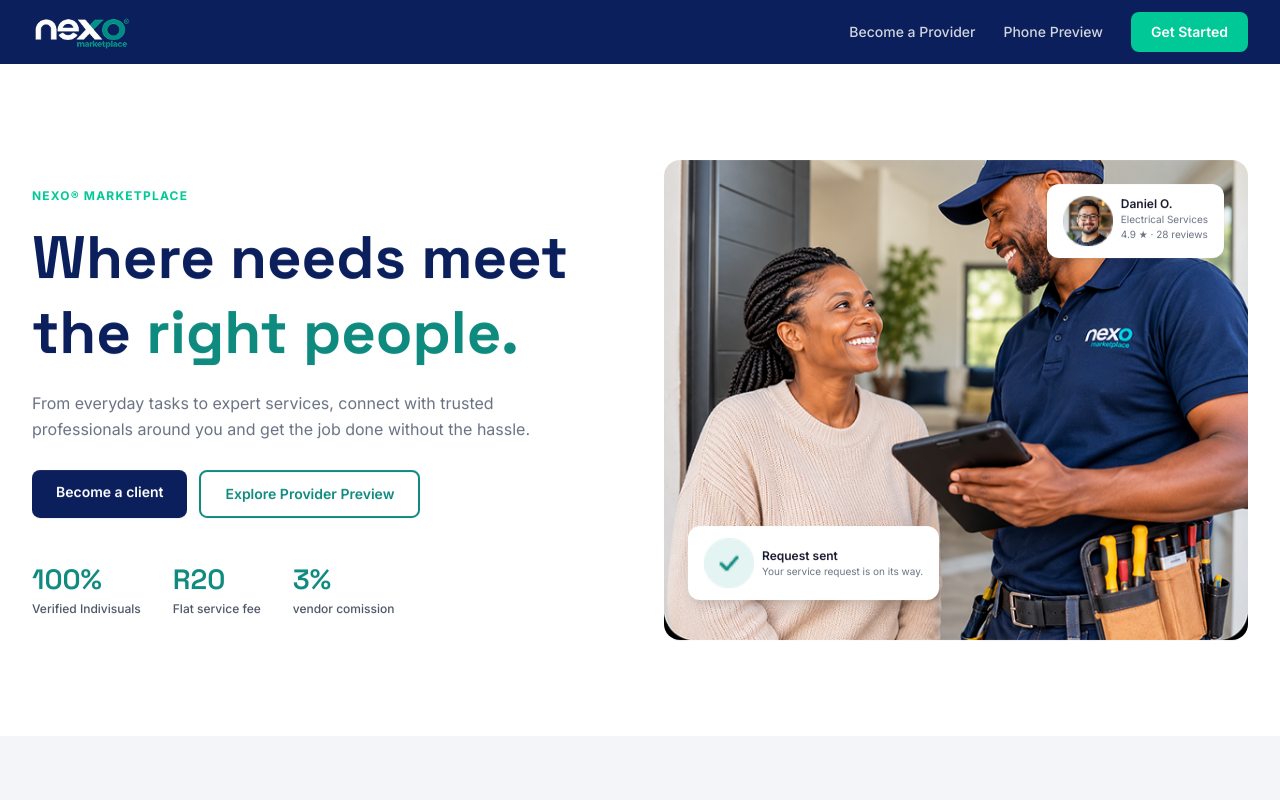
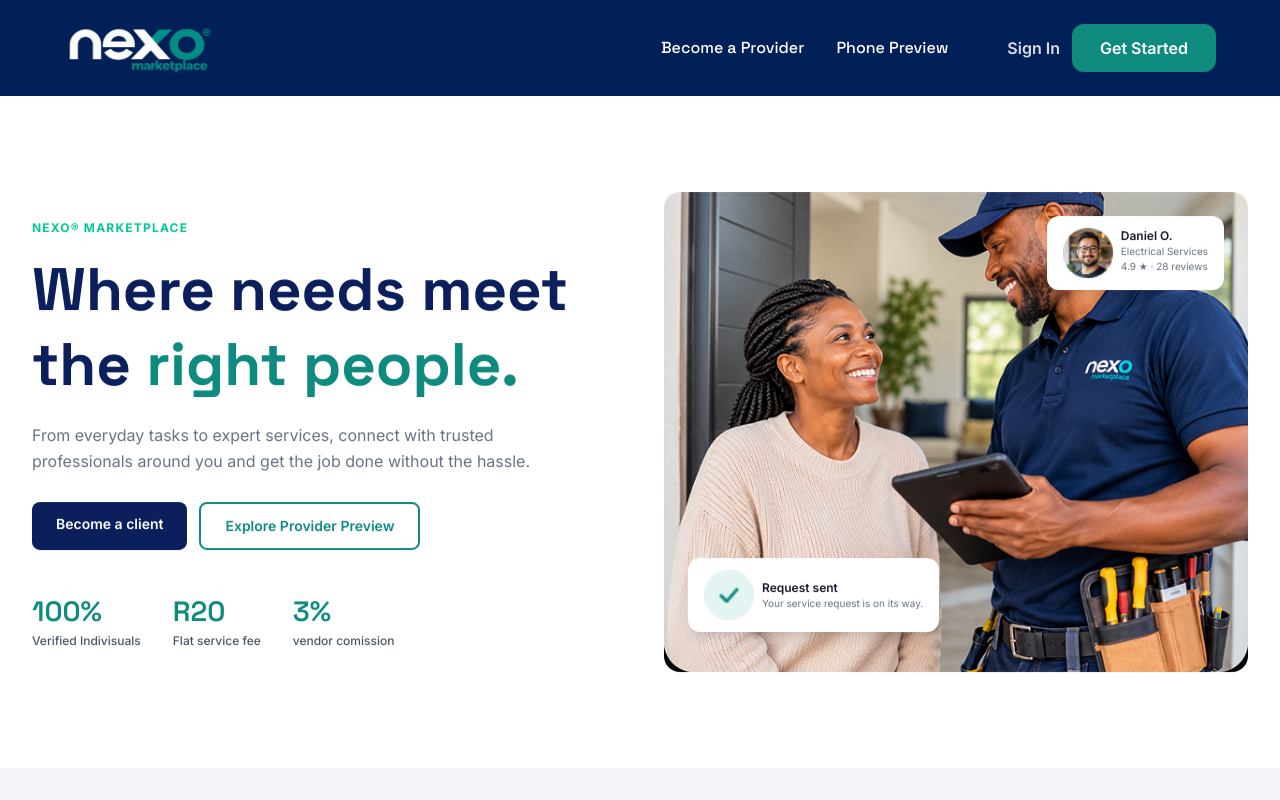
Before and after one commit to Idris-jose/nexo, a Next.js app: page / in a window 1280 px wide. Shown: the top 800 px of the page. Built offline with nearby package versions, Linux system fonts and the light colour scheme.

Commit message:
Use one site navbar everywhere
- Landing Navbar renders the shared SiteNav, so every page has the same links, logo, Sign In and Get Started
- Active link comes from the current URL
- Become a Provider links all point to /become-provider/; the old /become-a-provider/ redirects there

```diff
--- a/app/become-a-provider/page.tsx
+++ b/app/become-a-provider/page.tsx
@@ -1,8 +1,6 @@
-import type { Metadata } from "next";
-import { Placeholder } from "@/components/site/Placeholder";
+import { permanentRedirect } from "next/navigation";
 
-export const metadata: Metadata = { title: "NEXO® | Become a Provider" };
-
+/** Old placeholder URL: the real page lives at /become-provider/. */
 export default function Page() {
-  return <Placeholder title="Become a Provider" body="Join NEXO®, connect with customers and start finding opportunities. This page is coming soon." active="/become-a-provider/" />;
+  permanentRedirect("/become-provider/");
 }
--- a/app/components/Footer.tsx
+++ b/app/components/Footer.tsx
@@ -33,7 +33,7 @@ export default function Footer() {
                 </Link>
               </li>
               <li>
-                <Link href="/become-provider" className="text-gray-400 text-sm hover:text-white transition-colors">
+                <Link href="/become-provider/" className="text-gray-400 text-sm hover:text-white transition-colors">
                   Become a Provider
                 </Link>
               </li>
--- a/app/components/HeroSection.tsx
+++ b/app/components/HeroSection.tsx
@@ -31,7 +31,7 @@ export default function HeroSection() {
                 Become a client
               </Link>
               <Link
-                href="/become-provider"
+                href="/become-provider/"
                 className="border-2 border-[#0E8A7F] text-[#0E8A7F] font-semibold px-6 py-3 rounded-lg hover:bg-gray-50 transition-colors text-center text-sm"
               >
                 Explore Provider Preview
--- a/app/components/Navbar.tsx
+++ b/app/components/Navbar.tsx
@@ -1,103 +1,6 @@
-"use client";
-import Image from "next/image";
-import { usePathname } from "next/navigation";
-import Link from "next/link";
-import { useState } from "react";
+import { SiteNav } from "@/components/site/SiteNav";
 
+/** Kept for the landing pages' imports; renders the shared site header so every page has the same nav. */
 export default function Navbar() {
-  const [menuOpen, setMenuOpen] = useState(false);
-  const pathname = usePathname();
-
-  return (
-    <header className="w-full bg-[#0B1F5C] sticky top-0 z-50">
-      <div className="max-w-7xl mx-auto px-4 sm:px-6 lg:px-8">
-        <div className="flex items-center justify-between h-16">
-          {/* Logo */}
-          <Link href="/" className="flex items-center">
-            <Image src="/logo.png" width={100} height={100} alt="logo"/>
-          </Link>
-
-          {/* Desktop Nav */}
-          <nav className="hidden md:flex items-center gap-7">
-                    <Link
-          href="/become-provider"
-          className={`text-sm font-medium transition-colors ${
-            pathname === "/become-provider"
-              ? "text-[#00C896]"
-              : "text-gray-300 hover:text-white"
-          }`}
-        >
-          Become a Provider
-        </Link>
-            <Link
-              href="/preview/"
-              className="text-sm font-medium text-gray-300 hover:text-white transition-colors"
-            >
-              Phone Preview
-            </Link>
-
-             <div className="hidden md:flex items-center">
-            <Link
-              href="/"
-              className="bg-[#00C896] text-white text-sm font-semibold px-5 py-2.5 rounded-lg hover:bg-[#00A87D] transition-colors"
-            >
-              Get Started
-            </Link>
-          </div>
-          </nav>
-
-          {/* CTA Button */}
-
-
-          {/* Mobile hamburger */}
-          <button
-            className="md:hidden p-2 rounded-md text-gray-300 hover:text-white"
-            onClick={() => setMenuOpen(!menuOpen)}
-            aria-label="Toggle menu"
-          >
-            {menuOpen ? (
-              <svg className="w-6 h-6" fill="none" stroke="currentColor" viewBox="0 0 24 24">
-                <path strokeLinecap="round" strokeLinejoin="round" strokeWidth={2} d="M6 18L18 6M6 6l12 12" />
-              </svg>
-            ) : (
-              <svg className="w-6 h-6" fill="none" stroke="currentColor" viewBox="0 0 24 24">
-                <path strokeLinecap="round" strokeLinejoin="round" strokeWidth={2} d="M4 6h16M4 12h16M4 18h16" />
-              </svg>
-            )}
-          </button>
-        </div>
-      </div>
-
-      {/* Mobile menu */}
-      {menuOpen && (
-        <div className="md:hidden bg-[#0D1B2A] border-t border-white/10 px-4 pb-4 pt-2 space-y-3">
-         <Link
-  href="/become-provider"
-  className={`block text-sm font-medium py-2 transition-colors ${
-    pathname === "/become-provider"
-      ? "text-[#00C896]"
-      : "text-gray-300 hover:text-white"
-  }`}
-  onClick={() => setMenuOpen(false)}
->
-  Become a Provider
-</Link>
-          <Link
-            href="/preview/"
-            className="block text-sm font-medium text-gray-300 hover:text-white py-2"
-            onClick={() => setMenuOpen(false)}
-          >
-            Phone Preview
-          </Link>
-          <Link
-            href="/browse-providers"
-            className="block bg-[#00C896] text-white text-sm font-semibold px-5 py-2.5 rounded-lg hover:bg-[#00A87D] transition-colors text-center mt-2"
-            onClick={() => setMenuOpen(false)}
-          >
-            Get Started
-          </Link>
-        </div>
-      )}
-    </header>
-  );
+  return <SiteNav />;
 }
--- a/components/preview/content.ts
+++ b/components/preview/content.ts
@@ -27,5 +27,5 @@ export const HIGHLIGHTS: Record<"customer" | "vendor", { icon: LucideIcon; title
 
 export const CTA = {
   customer: { title: "Ready to find the help you need?", body: "Get connected with the right professionals and make getting things done easier.", label: "Get Started", href: "/login/", tone: "navy" },
-  vendor: { title: "Ready to put your skills to work?", body: "Join NEXO®, connect with customers and start finding opportunities.", label: "Become a Provider", href: "/become-a-provider/", tone: "teal" },
+  vendor: { title: "Ready to put your skills to work?", body: "Join NEXO®, connect with customers and start finding opportunities.", label: "Become a Provider", href: "/become-provider/", tone: "teal" },
 } as const;
--- a/components/site/SiteFooter.tsx
+++ b/components/site/SiteFooter.tsx
@@ -2,7 +2,7 @@ import Image from "next/image";
 import Link from "next/link";
 
 const COLUMNS = [
-  { title: "Explore", links: [["Home", "/"], ["Phone Preview", "/preview/"], ["Become a Provider", "/become-a-provider/"], ["Safety & Trust", "/safety/"]] },
+  { title: "Explore", links: [["Home", "/"], ["Phone Preview", "/preview/"], ["Become a Provider", "/become-provider/"], ["Safety & Trust", "/safety/"]] },
   { title: "Account", links: [["Sign In", "/login/"], ["Get Started", "/login/"]] },
   { title: "Legal & Support", links: [["Terms & Conditions", "/terms/"], ["Privacy Policy", "/privacy/"], ["Contact / Support", "/contact/"]] },
 ];
--- a/components/site/SiteNav.tsx
+++ b/components/site/SiteNav.tsx
@@ -1,15 +1,20 @@
+"use client";
 import { Menu } from "lucide-react";
 import Image from "next/image";
 import Link from "next/link";
+import { usePathname } from "next/navigation";
 import { cx } from "@/components/ui/cx";
 import { GetStartedLink, SignInLink } from "./AuthCta";
 
 const LINKS = [
-  { href: "/become-a-provider/", label: "Become a Provider" },
+  { href: "/become-provider/", label: "Become a Provider" },
   { href: "/preview/", label: "Phone Preview" },
 ];
 
-export function SiteNav({ active }: { active?: string }) {
+/** The one site header: landing, Become a Provider, Phone Preview and info pages all render this. */
+export function SiteNav({ active: forced }: { active?: string } = {}) {
+  const pathname = usePathname();
+  const active = forced ?? LINKS.find((l) => pathname === l.href || pathname === l.href.replace(/\/$/, ""))?.href;
   return (
     <header className="sticky top-0 z-40 bg-nav">
       <div className="mx-auto flex h-[73px] max-w-[1440px] items-center justify-between px-5 lg:h-24 lg:px-16">
```
